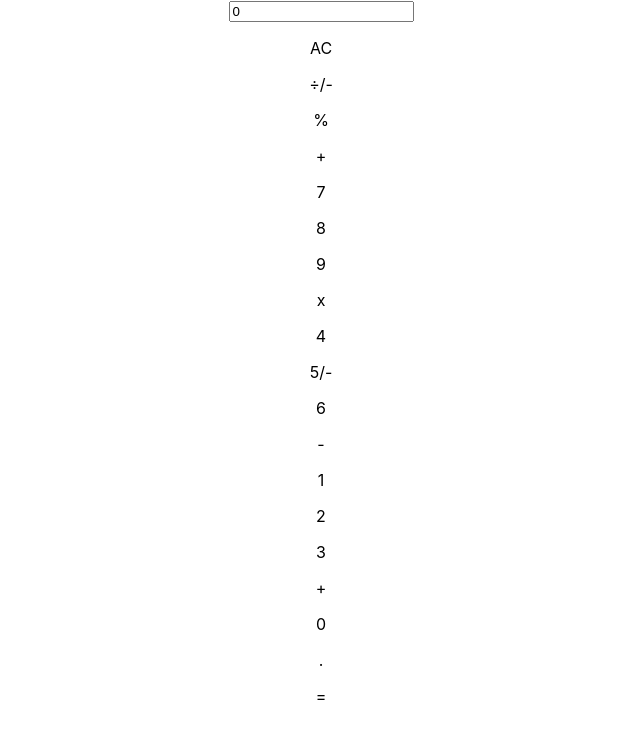
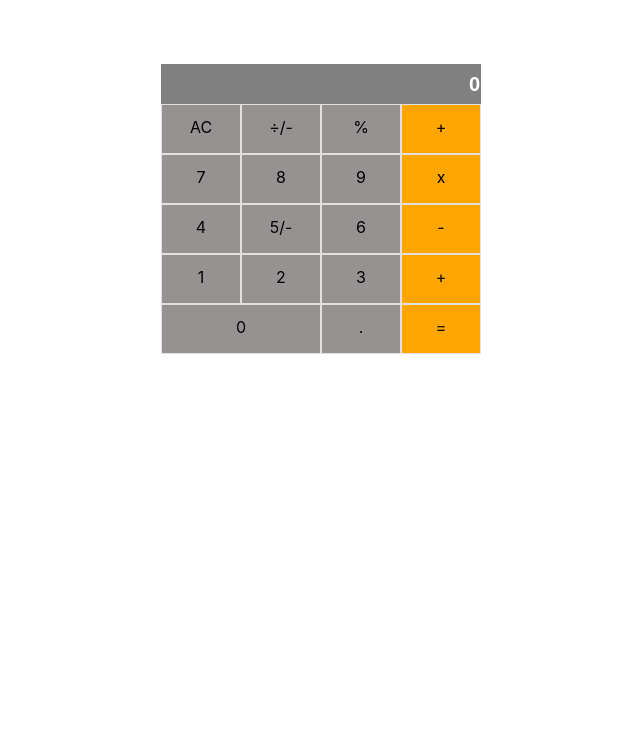
Before and after one commit to sediqullahbadakhsh/math-magician, a React (Create React App) app: page / in a window 1280 px wide. Shown: the top 738 px of the page, without its empty margins (319-959 px from the left). Built offline with nearby package versions, Linux system fonts and the light colour scheme.

Commit message:
apply styles to the buttons

```diff
--- a/src/App.css
+++ b/src/App.css
@@ -1,39 +1,60 @@
-.App {
+* {
+  margin: 0;
+  padding: 0;
+  box-sizing: border-box;
+}
+
+#root {
+  display: flex;
+  justify-content: center;
+  margin-top: 5%;
+}
+
+.calculator {
+  /* width:400px;
+  height: 500px; */
+  display: flex;
+  flex-direction: column;
   text-align: center;
 }
 
-.App-logo {
-  height: 40vmin;
-  pointer-events: none;
+.row {
+  display: flex;
+  flex-direction: row;
 }
 
-@media (prefers-reduced-motion: no-preference) {
-  .App-logo {
-    animation: App-logo-spin infinite 20s linear;
-  }
+.input {
+  text-align: right;
+  width: 100%;
+  height: 40px;
+  font-size: 20px;
+  font-weight: 700;
+  color: #fff;
+  background-color: grey;
+  border: solid 1px grey;
 }
 
-.App-header {
-  background-color: #282c34;
-  min-height: 100vh;
-  display: flex;
-  flex-direction: column;
-  align-items: center;
-  justify-content: center;
-  font-size: calc(10px + 2vmin);
-  color: white;
+.item {
+  width: 80px;
+  height: 50px;
+  border: solid 1px rgb(228, 224, 224);
+  padding-top: 12px;
 }
 
-.App-link {
-  color: #61dafb;
+.last {
+  display: grid;
+  grid-template-columns: 2fr 1fr 1fr;
 }
 
-@keyframes App-logo-spin {
-  from {
-    transform: rotate(0deg);
-  }
+.item-zero {
+  border: solid 1px rgb(228, 224, 224);
+  padding-top: 12px;
+}
 
-  to {
-    transform: rotate(360deg);
-  }
+.colr-grey {
+  background-color: rgb(150, 146, 146);
 }
+
+.colr-orng {
+  background-color: orange;
+}
```
